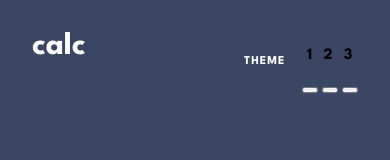
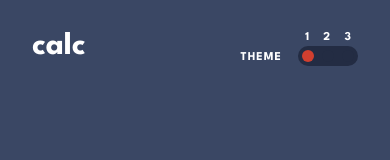
Before and after one commit to tfh12c/calculator, a plain HTML site: page index.html in a window 390 px wide. Drawn offline with Linux system fonts and the light colour scheme.

Commit message:
header section styling for mobile complete

```diff
--- a/index.html
+++ b/index.html
@@ -19,9 +19,9 @@
                    <p class="header__theme-label">3</p>
                 </div>
                 <div class="header__theme-button-container">
-                    <button id="blue-mode-toggle" class="blue-mode-toggle" aria-label="blue-mode-toggle"></button>
-                    <button id="light-mode-toggle" class="light-mode-toggle" aria-label="light-mode-toggle"></button>
-                    <button id="purple-mode-toggle" class="purple-mode-toggle" aria-label="purple-mode-toggle"></button>
+                    <button id="blue-mode-toggle" class="header__theme-button blue-mode-toggle" aria-label="blue-mode-toggle"></button>
+                    <button id="light-mode-toggle" class="header__theme-button light-mode-toggle" aria-label="light-mode-toggle"></button>
+                    <button id="purple-mode-toggle" class="header__theme-button purple-mode-toggle" aria-label="purple-mode-toggle"></button>
                 </div>
             </div>
         </div>
--- a/styles/styles.scss
+++ b/styles/styles.scss
@@ -30,10 +30,10 @@ body {
     }
 
     &__theme-container-title {
-        font-size: 12px;
+        font-size: .75rem;
         letter-spacing: 1px;
         color: variables.$color-blue-text-white;
-        margin-top: 1.5rem;
+        margin-top: 1.25rem;
         margin-bottom: 0;
         margin-right: 1rem;
     }
@@ -41,10 +41,34 @@ body {
     &__theme-label-container {
         display: flex;
         justify-content: space-around;
+        margin-bottom: 3px;
     }
 
-    &__theme-input-container {
+    &__theme-label {
+        margin: 0;
+        color: variables.$color-blue-text-white;
+        font-size: .75rem;
+    }
+
+    &__theme-button-container {
+       background-color: variables.$color-blue-input-background;
+       height: 1.25rem;
+       width: 3.75rem;
+       display: flex;
+       justify-content: space-around;
+       align-items: center;
+       border-radius: 10px;
+    }
+
+    &__theme-button {
         background-color: variables.$color-blue-input-background;
-        margin-top: .3125rem;
+        height: .75rem;
+        width: .625rem;
+        border-radius: 50%;
+        border: none;
     }
 }
+
+.blue-mode-toggle {
+    background-color: variables.$color-blue-redkey-background;
+}
```
Also changed, not shown: styles/styles.css.
